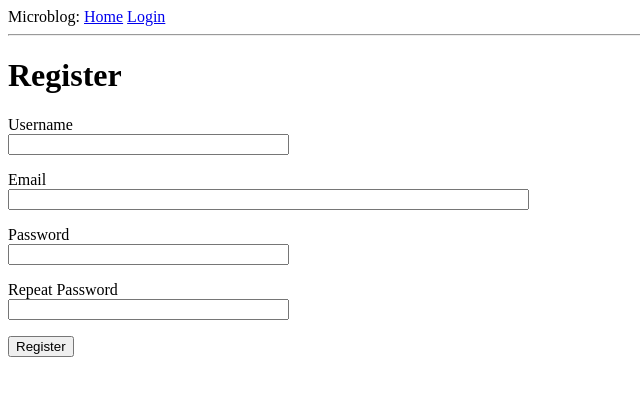
After one commit to arahas/microblog, a Flask app: page /register in a window 1280 px wide. The commit adds this page. Shown: the top 396 px of the page, without its empty margins (0-640 px from the left). Run offline with Flask 3, Linux system fonts and the light colour scheme.

Commit message:
login function and form update

```diff
--- a/app/forms.py
+++ b/app/forms.py
@@ -1,9 +1,32 @@
 from flask_wtf import FlaskForm
 from wtforms import StringField, PasswordField, BooleanField, SubmitField
-from wtforms.validators import DataRequired
+from wtforms.validators import ValidationError, DataRequired, Email, EqualTo
+import sqlalchemy as sa
+from app import db
+from app.models import User
 
 class LoginForm(FlaskForm):
     username = StringField('Username', validators=[DataRequired()])
     password = PasswordField('Password', validators=[DataRequired()])
     remember_me = BooleanField('Remember Me')
     submit = SubmitField('Sign In')
+
+
+class RegistrationForm(FlaskForm):
+    username = StringField('Username', validators=[DataRequired()])
+    email = StringField('Email', validators=[DataRequired(), Email()])
+    password = PasswordField('Password', validators=[DataRequired()])
+    password2 = PasswordField('Repeat Password', validators=[DataRequired(), EqualTo('password')])
+    submit = SubmitField('Register')
+
+    def validate_username(self, username):
+        user = db.session.scalar(sa.select(User).where(
+            User.username == username.data))
+        if user is not None:
+            raise ValidationError('Please use a different username.')
+
+    def validate_email(self, email):
+        user = db.session.scalar(sa.select(User).where(
+            User.email == email.data))
+        if user is not None:
+            raise ValidationError('Please use a different email address.')
--- a/app/routes.py
+++ b/app/routes.py
@@ -1,6 +1,6 @@
-from flask import render_template, flash, redirect, url_for
+from flask import render_template, flash, redirect, url_for, request
 from app import app
-from app.forms import LoginForm
+from app.forms import LoginForm, RegistrationForm
 from flask_login import current_user, login_user, logout_user, login_required
 import sqlalchemy as sa
 from app import db
@@ -10,7 +10,6 @@ from app.models import User
 @app.route('/index')
 @login_required
 def index():
-    user = {'username': 'Miguel'}
     posts = [
         {
             'author': {'username': 'John'},
@@ -21,7 +20,7 @@ def index():
             'body': 'The Avengers movie was so cool!'
         }
     ]
-    return render_template('index.html', user=user, posts=posts)
+    return render_template('index.html', title='Home Page', posts=posts)
 
 @app.route('/login', methods=['GET', 'POST'])
 def login():
@@ -31,7 +30,7 @@ def login():
     if form.validate_on_submit():
         user = db.session.scalar(
             sa.select(User).where(User.username == form.username.data))
-        if user is None or user.check_password(form.password.data):
+        if user is None or not user.check_password(form.password.data):
             flash('Invalid username or password')
             return redirect(url_for('login'))
         login_user(user, remember=form.remember_me.data)
@@ -45,3 +44,17 @@ def login():
 def logout():
     logout_user()
     return redirect(url_for('index'))
+
+@app.route('/register', methods=['GET', 'POST'])
+def register():
+    if current_user.is_authenticated:
+        return redirect(url_for('index'))
+    form = RegistrationForm()
+    if form.validate_on_submit():
+        user = User(username=form.username.data, email=form.email.data)
+        user.set_password(form.password.data)
+        db.session.add(user)
+        db.session.commit()
+        flash('Congratulations, you are now a registered user!')
+        return redirect(url_for('login'))
+    return render_template('register.html', title='Register', form=form)
--- a/app/templates/index.html
+++ b/app/templates/index.html
@@ -1,7 +1,7 @@
 {% extends "base.html" %}
 
 {% block content %}
-    <h1>Hi, {{ user.username }} </h1>
+    <h1>Hi, {{current_user.username }} </h1>
     {% for post in posts %}
     <div><p>{{ post.author.username }} says: <b>{{ post.body }}</b></p></div>
     {% endfor %}
--- a/app/templates/login.html
+++ b/app/templates/login.html
@@ -21,4 +21,5 @@
         <p>{{ form.remember_me() }} {{form.remember_me.label}}</p>
         <p>{{ form.submit() }} </p>
     </form>
+    <p>New User? <a href="{{ url_for('register') }}">Click to Register!</a></p>
 {% endblock %}
--- /dev/null
+++ b/app/templates/register.html
@@ -0,0 +1,37 @@
+{% extends "base.html" %}
+
+{% block content %}
+    <h1>Register</h1>
+    <form action="" method="post">
+        {{ form.hidden_tag() }}
+        <p>
+            {{ form.username.label }}<br>
+            {{ form.username(size=32) }}<br>
+            {% for error in form.username.errors %}
+            <span style="color: red;">[{{ error }}]</span>
+            {% endfor %}
+        </p>
+        <p>
+            {{ form.email.label }}<br>
+            {{ form.email(size=62) }}<br>
+            {% for error in form.email.errors %}
+            <span style="color: red;">[{{ error }}]</span>
+            {% endfor %}
+        </p>
+        <p>
+            {{ form.password.label }}<br>
+            {{ form.password(size=32) }}<br>
+            {% for error in form.password.errors %}
+            <span style="color: red;">[{{ error }}]</span>
+            {% endfor %}
+        </p>
+        <p>
+            {{ form.password2.label }}<br>
+            {{ form.password2(size=32) }}<br>
+            {% for error in form.password2.errors %}
+            <span style="color: red;">[{{ error }}]</span>
+            {% endfor %}
+        </p>
+        <p>{{ form.submit() }}</p>
+    </form>
+{% endblock %}
```
